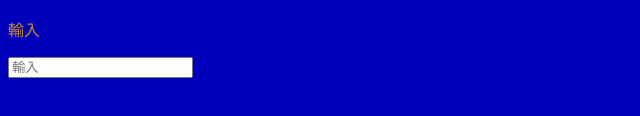
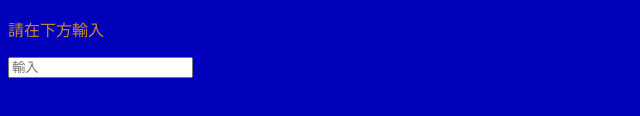
Before and after one commit to ttxkfw/kfw.githug.io, a plain HTML site: page index.html in a window 1280 px wide. Shown: the part 588-704 px from the top of the page, 0-640 px from the left. Drawn offline with Linux system fonts and the light colour scheme.

Commit message:
Update index.html

```diff
--- a/index.html
+++ b/index.html
@@ -13,7 +13,7 @@
             <p>hey</p>
             <a href="https://www.youtube.com/watch?v=CLUPkcLQm64">html</a><br/>
             <img src="https://upload.wikimedia.org/wikipedia/commons/thumb/6/61/HTML5_logo_and_wordmark.svg/1200px-HTML5_logo_and_wordmark.svg.png"height="350"/>
-            <p>輸入</p>
+            <p>請在下方輸入</p>
             <input type="text" placeholder="輸入"/>
         </div>
     </body>
```
